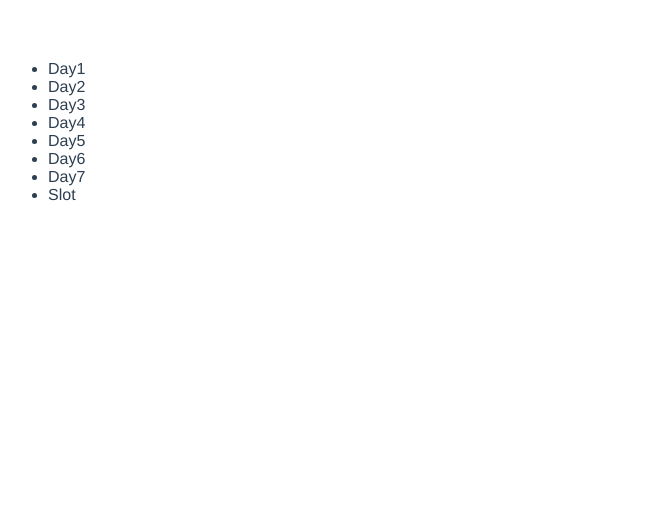
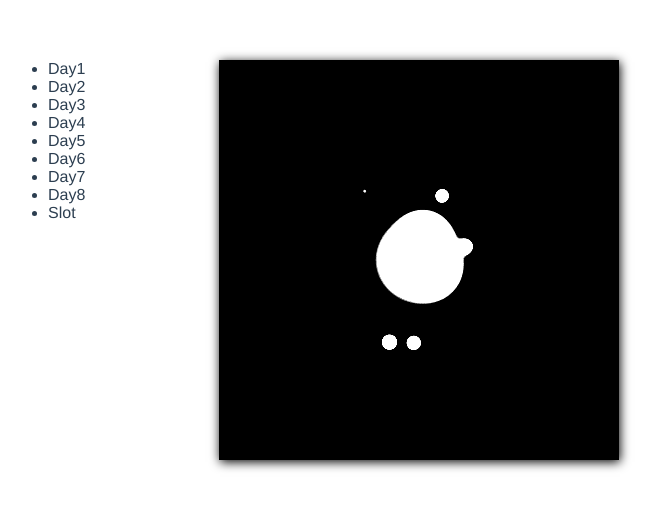
Before and after one commit to JWeiZhang/css-challenge, a Vue app: page /Day8 in a window 1280 px wide. Shown: the top 508 px of the page, without its empty margins (0-659 px from the left). Built offline with nearby package versions, Linux system fonts and the light colour scheme.

Commit message:
add day8 Metaballs

```diff
--- /dev/null
+++ b/src/components/Day8.vue
@@ -0,0 +1,103 @@
+<template>
+  <div class="day8">
+    <div class="container">
+      <div class="ball"></div>
+      <div v-for="i in 8" :class="`blubb blubb-${i}`"></div>
+      <div v-for="i in 10" :class="`sparkle sparkle-${i}`"></div>
+    </div>
+  </div>
+</template>
+
+<script>
+export default {
+  name: 'Day8',
+}
+</script>
+
+<style lang="scss" scoped>
+.day8 {
+  width: 400px;
+  height: 400px;
+  background-color: #000;
+  box-shadow: 1px 2px 10px 0px;
+  display: flex;
+  justify-content: center;
+  align-items: center;
+  filter: contrast(25);
+}
+.container {
+  display: flex;
+  justify-content: center;
+  align-items: center;
+  position: relative;
+}
+.ball {
+  position: relative;
+  width: 90px;
+  height: 90px;
+  background-color: #fff;
+  border-radius: 50%;
+  filter: blur(15px);
+}
+.blubb {
+  position: absolute;
+  top: 20px;
+  left: 20px;
+  width: 50px;
+  height: 50px;
+  filter: blur(5px);
+  @for $i from 1 through 8 {
+    &.blubb-#{$i} {
+      transform: rotate(random(300) + deg);
+      &:after {
+        position: absolute;
+        display: block;
+        content: '';
+        width: 50px;
+        height: 50px;
+        background-color: #fff;
+        border-radius: 50%;
+        transform-origin: (40 - $i * 3) + px (40 - $i * 3) + px;
+        animation: rotate (2.5 + $i / 5) + s ease-in-out ($i / 5) + s infinite;
+        filter: blur(5px);
+      }
+    }
+  }
+}
+
+.sparkle {
+  position: absolute;
+  top: 38px;
+  left: 38px;
+  background-color: #fff;
+  filter: blur(3px);
+
+  @for $i from 1 through 10 {
+    &.sparkle-#{$i} {
+      width: (7 + $i) + px;
+      height: (7 + $i) + px;
+      transform: rotate((random(300)) + deg);
+      &:after {
+        position: absolute;
+        display: block;
+        content: '';
+        background-color: #fff;
+        width: (7 + $i) + px;
+        height: (7 + $i) + px;
+        border-radius: 50%;
+        transform-origin: (60-$i * 2) + px (60-$i * 2) + px;
+        animation: rotate (3.5 + $i / 5) + s ease-in-out ($i / 5) + s infinite;
+      }
+    }
+  }
+}
+
+@keyframes rotate {
+  from {
+    transform: rotate(0deg) translate3d(0, 0, 0);
+  }
+  to {
+    transform: rotate(360deg) translate3d(0, 0, 0);
+  }
+}
+</style>
--- a/src/router/index.ts
+++ b/src/router/index.ts
@@ -37,6 +37,11 @@ const routes = [
     component: () => import('@/components/Day7.vue'),
   },
   {
+    path: '/Day8',
+    name: 'Day8',
+    component: () => import('@/components/Day8.vue'),
+  },
+  {
     path: '/Slot',
     name: 'Slot',
     component: () => import('@/components/Slot.vue'),
```
